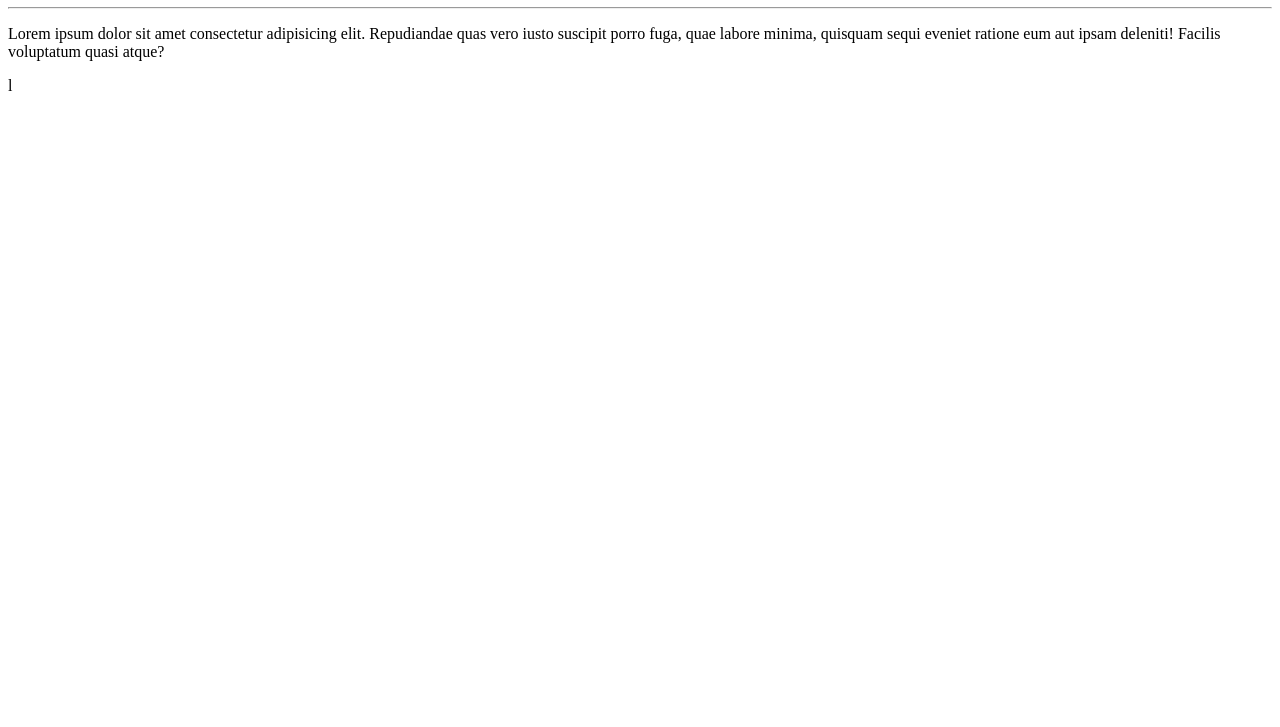
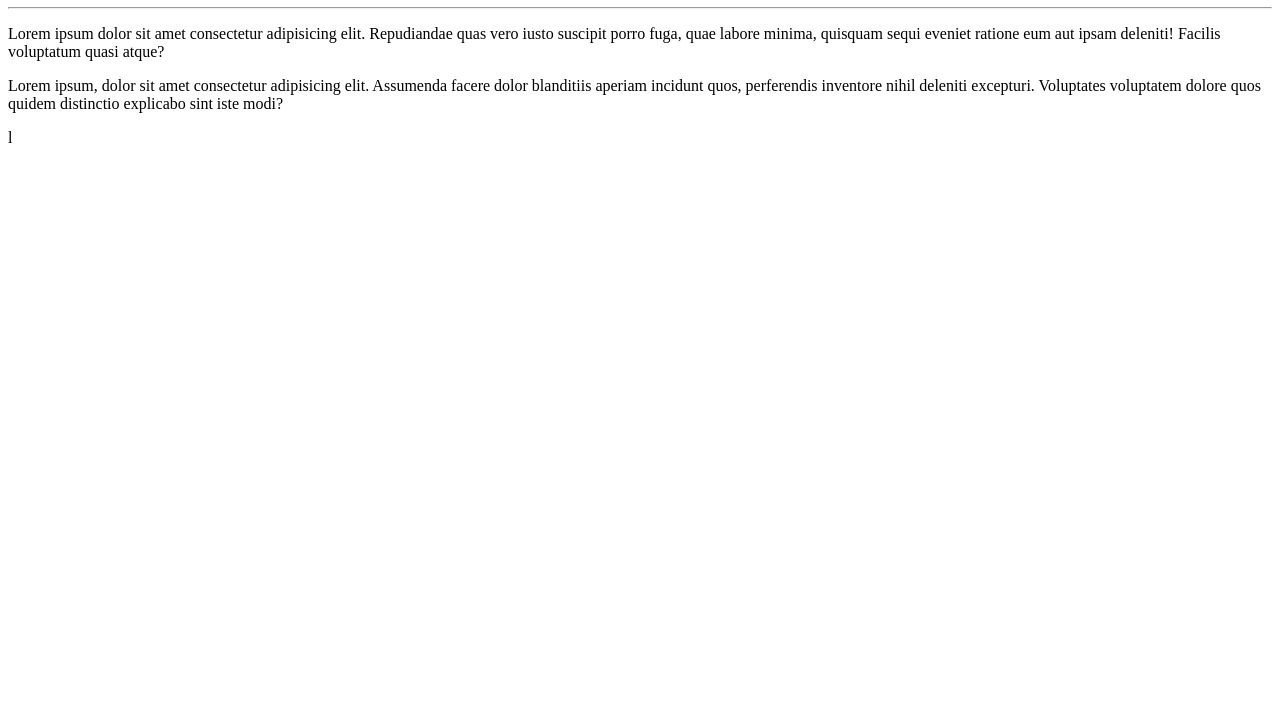
Before and after one commit to Rickliger/Ola-Mundo, a plain HTML site: page site-exemplo/index.html in a window 1280 px wide. Shown: the part 73-800 px from the top of the page. Drawn offline with Linux system fonts and the light colour scheme.

Commit message:
Adicionei mais um paragrafo

```diff
--- a/site-exemplo/index.html
+++ b/site-exemplo/index.html
@@ -10,5 +10,6 @@
     <h1>Trabalhando com o GIT</h1>
     <hr>
     <p>Lorem ipsum dolor sit amet consectetur adipisicing elit. Repudiandae quas vero iusto suscipit porro fuga, quae labore minima, quisquam sequi eveniet ratione eum aut ipsam deleniti! Facilis voluptatum quasi atque?</p>
+    <p>Lorem ipsum, dolor sit amet consectetur adipisicing elit. Assumenda facere dolor blanditiis aperiam incidunt quos, perferendis inventore nihil deleniti excepturi. Voluptates voluptatem dolore quos quidem distinctio explicabo sint iste modi?</p>
 </body>
 </html>l
```
